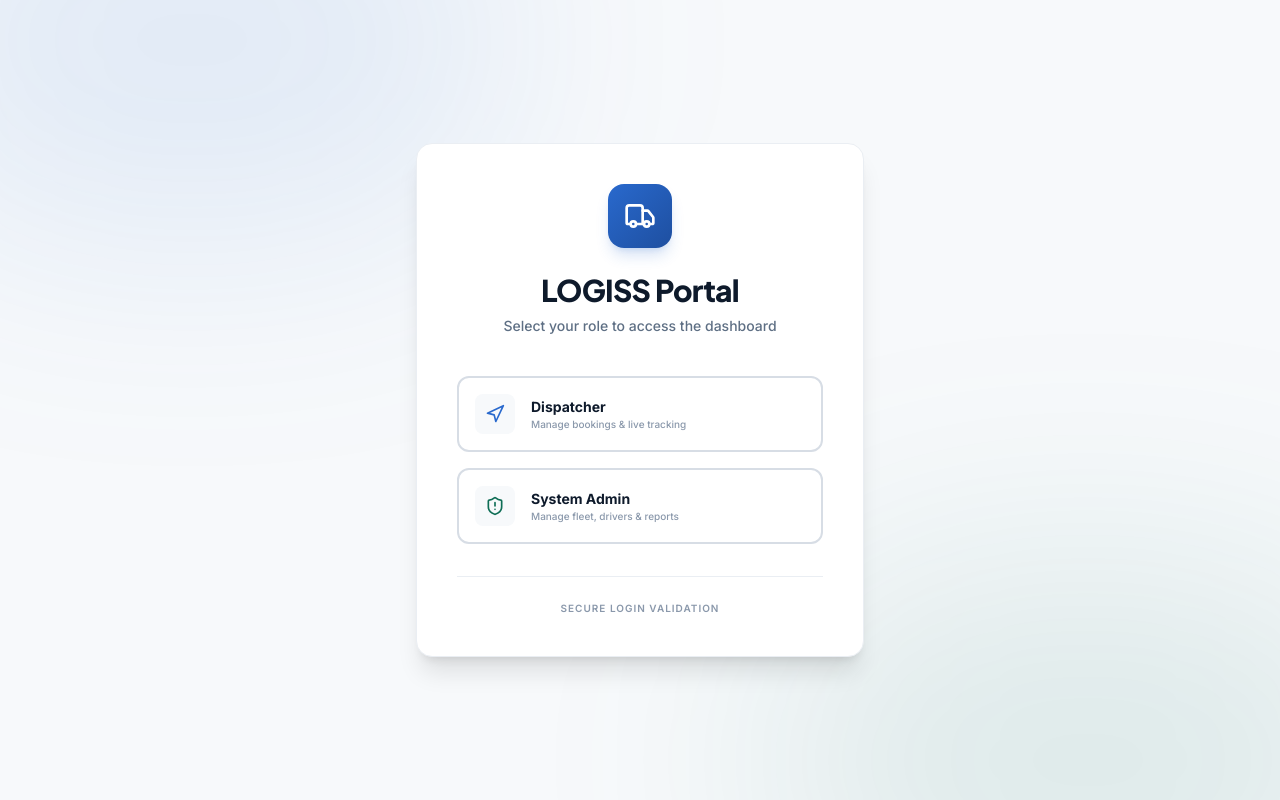
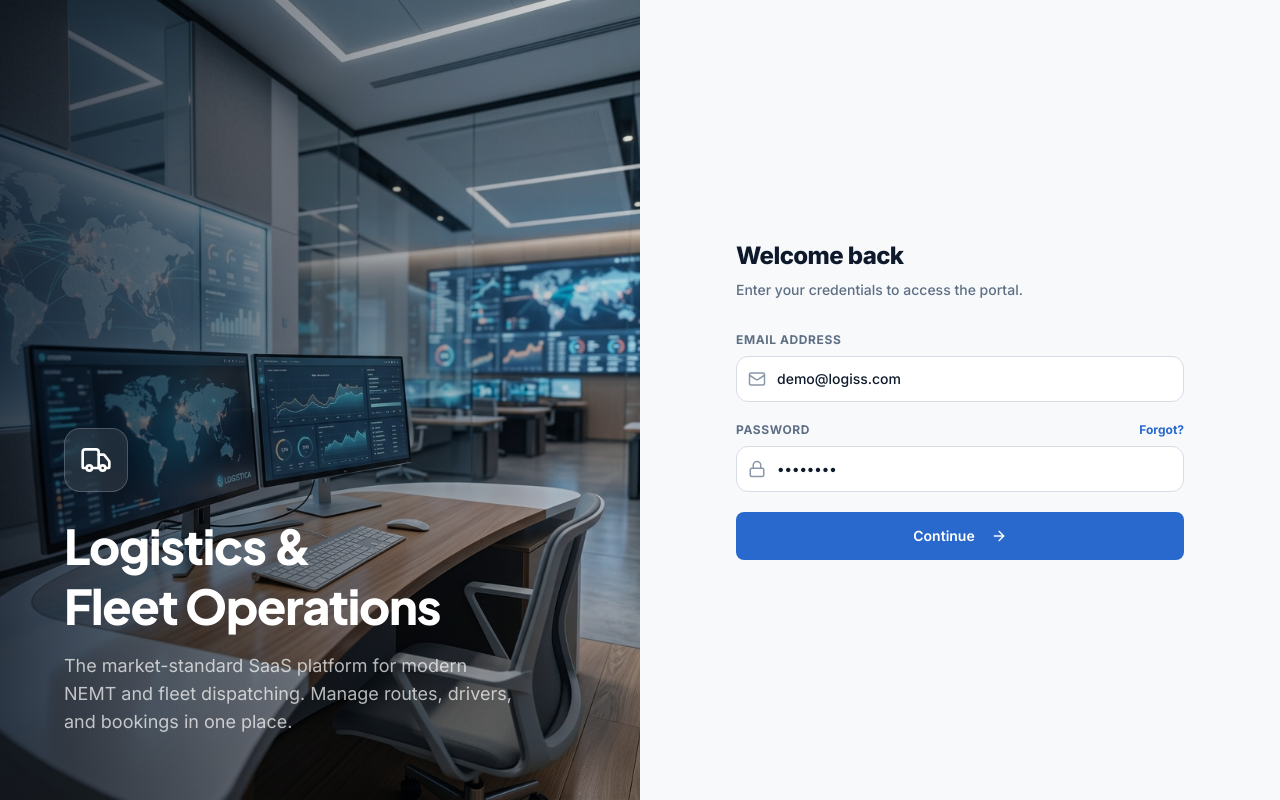
Before and after one commit to BeingSazzad/Loggiskabir-Dashboard, a React (Vite) app: page / in a window 1280 px wide. Built offline with nearby package versions, Linux system fonts and the light colour scheme.

Commit message:
UI: Overhauled Login screen to a split-screen layout with 2-step auth flow

```diff
--- a/src/pages/Login.jsx
+++ b/src/pages/Login.jsx
@@ -1,57 +1,143 @@
-import React from 'react';
-import { Truck, ShieldAlert, Navigation } from 'lucide-react';
+import React, { useState } from 'react';
+import { Truck, ShieldAlert, Navigation, ArrowRight, Mail, Lock } from 'lucide-react';
 import { Button } from '../components/UI';
 
 const Login = ({ setRole }) => {
+  const [step, setStep] = useState(1);
+  const [email, setEmail] = useState('demo@logiss.com');
+  const [password, setPassword] = useState('password');
+
+  const handleAuth = (e) => {
+    e.preventDefault();
+    // Simulate auth check, then move to role selection
+    setStep(2);
+  };
+
   return (
-    <div className="min-h-screen bg-bg flex items-center justify-center p-6 relative overflow-hidden">
-      {/* Decorative background elements */}
-      <div className="absolute top-[-20%] left-[-10%] w-[50%] h-[50%] bg-primary/10 rounded-full blur-[120px] pointer-events-none"></div>
-      <div className="absolute bottom-[-20%] right-[-10%] w-[50%] h-[50%] bg-accent/10 rounded-full blur-[120px] pointer-events-none"></div>
-
-      <div className="bg-white border border-line-2 p-10 rounded-2xl shadow-xl w-full max-w-md z-10">
-        <div className="flex flex-col items-center text-center mb-10">
-          <div className="w-16 h-16 bg-gradient-to-br from-primary to-primary-dark rounded-2xl flex items-center justify-center text-white shadow-lg shadow-primary/20 mb-6">
+    <div className="min-h-screen bg-bg flex">
+      {/* Left Side: Image */}
+      <div className="hidden lg:flex w-1/2 relative bg-ink items-center justify-center overflow-hidden">
+        <div className="absolute inset-0 bg-gradient-to-r from-ink/80 to-transparent z-10 mix-blend-multiply pointer-events-none"></div>
+        <img
+          src="/login-bg.png"
+          alt="Dispatch Center"
+          className="absolute inset-0 w-full h-full object-cover opacity-90"
+        />
+        <div className="relative z-20 text-left p-16 w-full max-w-2xl mt-auto">
+          <div className="w-16 h-16 bg-white/10 backdrop-blur-md rounded-2xl flex items-center justify-center text-white mb-6 border border-white/20">
             <Truck size={32} />
           </div>
-          <h1 className="font-display font-extrabold text-3xl tracking-tight text-ink mb-2">LOGISS Portal</h1>
-          <p className="text-sm font-medium text-ink-3">Select your role to access the dashboard</p>
+          <h1 className="font-display font-extrabold text-5xl tracking-tight text-white mb-4 leading-tight">
+            Logistics &<br/>Fleet Operations
+          </h1>
+          <p className="text-white/70 text-lg max-w-md">
+            The market-standard SaaS platform for modern NEMT and fleet dispatching. Manage routes, drivers, and bookings in one place.
+          </p>
+        </div>
+      </div>
+
+      {/* Right Side: Auth */}
+      <div className="flex-1 flex flex-col items-center justify-center p-8 lg:p-16 relative">
+        <div className="w-full max-w-md">
+          {/* Mobile Logo */}
+          <div className="lg:hidden flex flex-col items-center mb-10">
+            <div className="w-12 h-12 bg-gradient-to-br from-primary to-primary-dark rounded-xl flex items-center justify-center text-white shadow-lg mb-4">
+              <Truck size={24} />
+            </div>
+            <h1 className="font-display font-extrabold text-2xl tracking-tight text-ink">LOGISS</h1>
+          </div>
+
+          {step === 1 ? (
+            <div className="animate-fade-in">
+              <div className="mb-8">
+                <h2 className="text-2xl font-extrabold text-ink tracking-tight mb-2">Welcome back</h2>
+                <p className="text-ink-3 text-sm font-medium">Enter your credentials to access the portal.</p>
+              </div>
+
+              <form onSubmit={handleAuth} className="space-y-5">
+                <div>
+                  <label className="block text-xs font-bold text-ink-3 uppercase tracking-wider mb-2">Email Address</label>
+                  <div className="relative">
+                    <Mail className="absolute left-3 top-1/2 -translate-y-1/2 text-ink-4" size={18} />
+                    <input
+                      type="email"
+                      required
+                      value={email}
+                      onChange={(e) => setEmail(e.target.value)}
+                      className="w-full bg-white border border-line rounded-xl py-3 pl-10 pr-4 text-sm font-medium focus:ring-2 focus:ring-primary/20 focus:border-primary transition-all outline-none"
+                    />
+                  </div>
+                </div>
+                <div>
+                  <div className="flex items-center justify-between mb-2">
+                    <label className="block text-xs font-bold text-ink-3 uppercase tracking-wider">Password</label>
+                    <a href="#" className="text-xs font-bold text-primary hover:text-primary-dark">Forgot?</a>
+                  </div>
+                  <div className="relative">
+                    <Lock className="absolute left-3 top-1/2 -translate-y-1/2 text-ink-4" size={18} />
+                    <input
+                      type="password"
+                      required
+                      value={password}
+                      onChange={(e) => setPassword(e.target.value)}
+                      className="w-full bg-white border border-line rounded-xl py-3 pl-10 pr-4 text-sm font-medium focus:ring-2 focus:ring-primary/20 focus:border-primary transition-all outline-none"
+                    />
+                  </div>
+                </div>
+
+                <Button type="submit" variant="primary" className="w-full h-12 text-sm mt-4">
+                  Continue <ArrowRight size={16} className="ml-2" />
+                </Button>
+              </form>
+            </div>
+          ) : (
+            <div className="animate-fade-in">
+              <div className="mb-8">
+                <h2 className="text-2xl font-extrabold text-ink tracking-tight mb-2">Select your role</h2>
+                <p className="text-ink-3 text-sm font-medium">Choose your workspace to continue.</p>
               </div>
 
               <div className="space-y-4">
                 <button
                   onClick={() => setRole('dispatcher')}
-            className="w-full flex items-center justify-between p-4 border-2 border-line hover:border-primary hover:bg-primary-tint/20 rounded-xl transition-all group"
+                  className="w-full flex items-center justify-between p-5 border-2 border-line hover:border-primary hover:bg-primary-tint/20 rounded-xl transition-all group"
                 >
                   <div className="flex items-center gap-4">
-              <div className="w-10 h-10 bg-bg rounded-lg flex items-center justify-center text-primary group-hover:bg-white transition-colors">
-                <Navigation size={20} />
+                    <div className="w-12 h-12 bg-bg rounded-lg flex items-center justify-center text-primary group-hover:bg-white transition-colors">
+                      <Navigation size={24} />
                     </div>
                     <div className="text-left">
-                <h3 className="text-sm font-bold text-ink">Dispatcher</h3>
-                <p className="text-[10px] font-medium text-ink-4">Manage bookings & live tracking</p>
+                      <h3 className="text-base font-bold text-ink mb-0.5">Dispatcher</h3>
+                      <p className="text-xs font-medium text-ink-4">Manage bookings & live tracking</p>
                     </div>
                   </div>
+                  <ArrowRight size={20} className="text-primary opacity-0 group-hover:opacity-100 -translate-x-4 group-hover:translate-x-0 transition-all duration-300" />
                 </button>
 
                 <button
                   onClick={() => setRole('admin')}
-            className="w-full flex items-center justify-between p-4 border-2 border-line hover:border-accent hover:bg-accent-light/10 rounded-xl transition-all group"
+                  className="w-full flex items-center justify-between p-5 border-2 border-line hover:border-accent hover:bg-accent-light/10 rounded-xl transition-all group"
                 >
                   <div className="flex items-center gap-4">
-              <div className="w-10 h-10 bg-bg rounded-lg flex items-center justify-center text-accent group-hover:bg-white transition-colors">
-                <ShieldAlert size={20} />
+                    <div className="w-12 h-12 bg-bg rounded-lg flex items-center justify-center text-accent group-hover:bg-white transition-colors">
+                      <ShieldAlert size={24} />
                     </div>
                     <div className="text-left">
-                <h3 className="text-sm font-bold text-ink">System Admin</h3>
-                <p className="text-[10px] font-medium text-ink-4">Manage fleet, drivers & reports</p>
+                      <h3 className="text-base font-bold text-ink mb-0.5">System Admin</h3>
+                      <p className="text-xs font-medium text-ink-4">Manage fleet, drivers & reports</p>
                     </div>
                   </div>
+                  <ArrowRight size={20} className="text-accent opacity-0 group-hover:opacity-100 -translate-x-4 group-hover:translate-x-0 transition-all duration-300" />
                 </button>
               </div>
 
-        <div className="mt-8 text-center border-t border-line-2 pt-6">
-          <p className="text-[10px] font-semibold text-ink-4 uppercase tracking-widest">Secure Login Validation</p>
+              <div className="mt-8">
+                <button onClick={() => setStep(1)} className="text-sm font-bold text-ink-4 hover:text-ink transition-colors">
+                  &larr; Back to login
+                </button>
+              </div>
+            </div>
+          )}
         </div>
       </div>
     </div>
```
Also changed, not shown: public/login-bg.png (added). Lines whose indentation alone changed are shown as unchanged.
